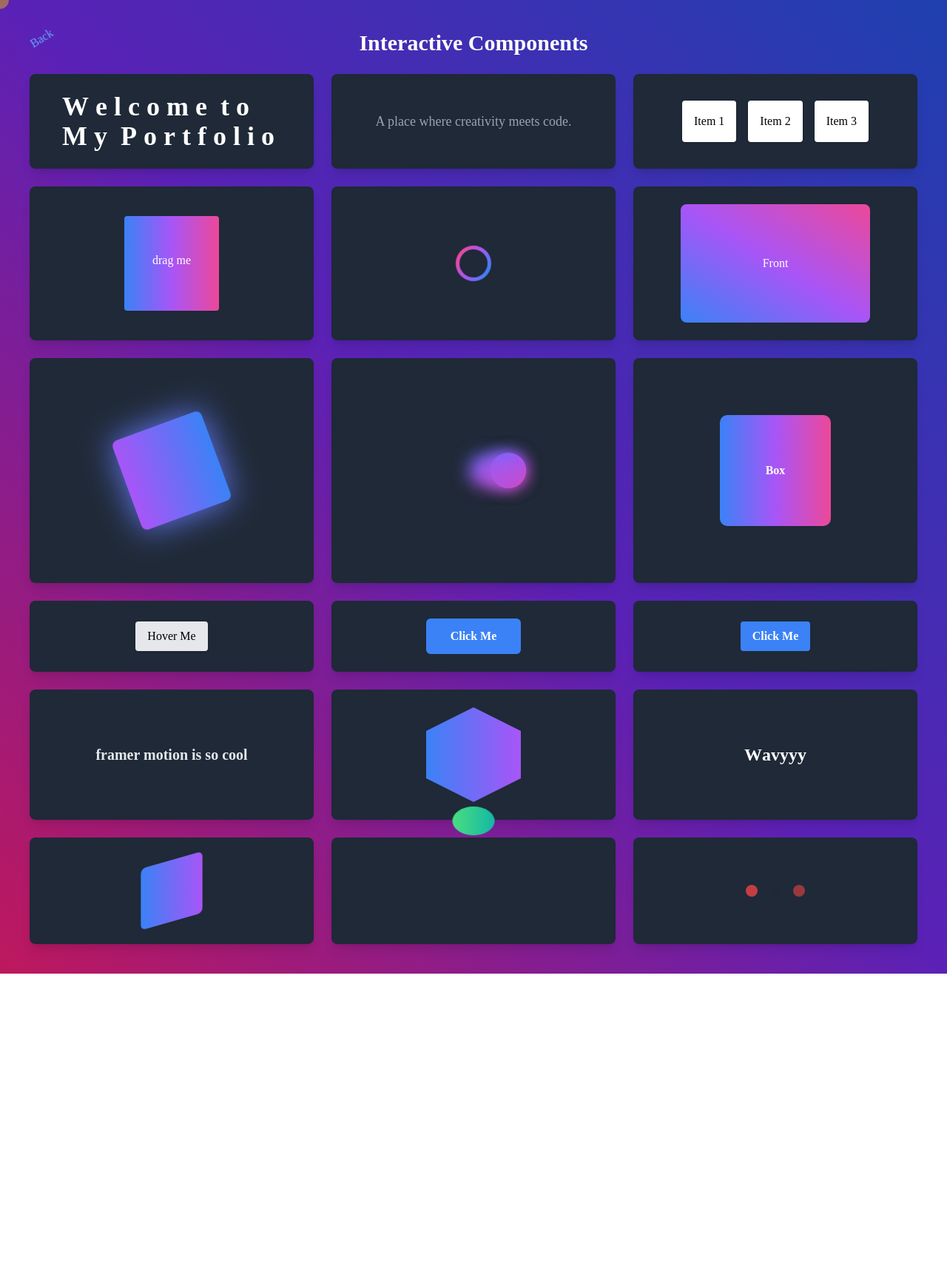
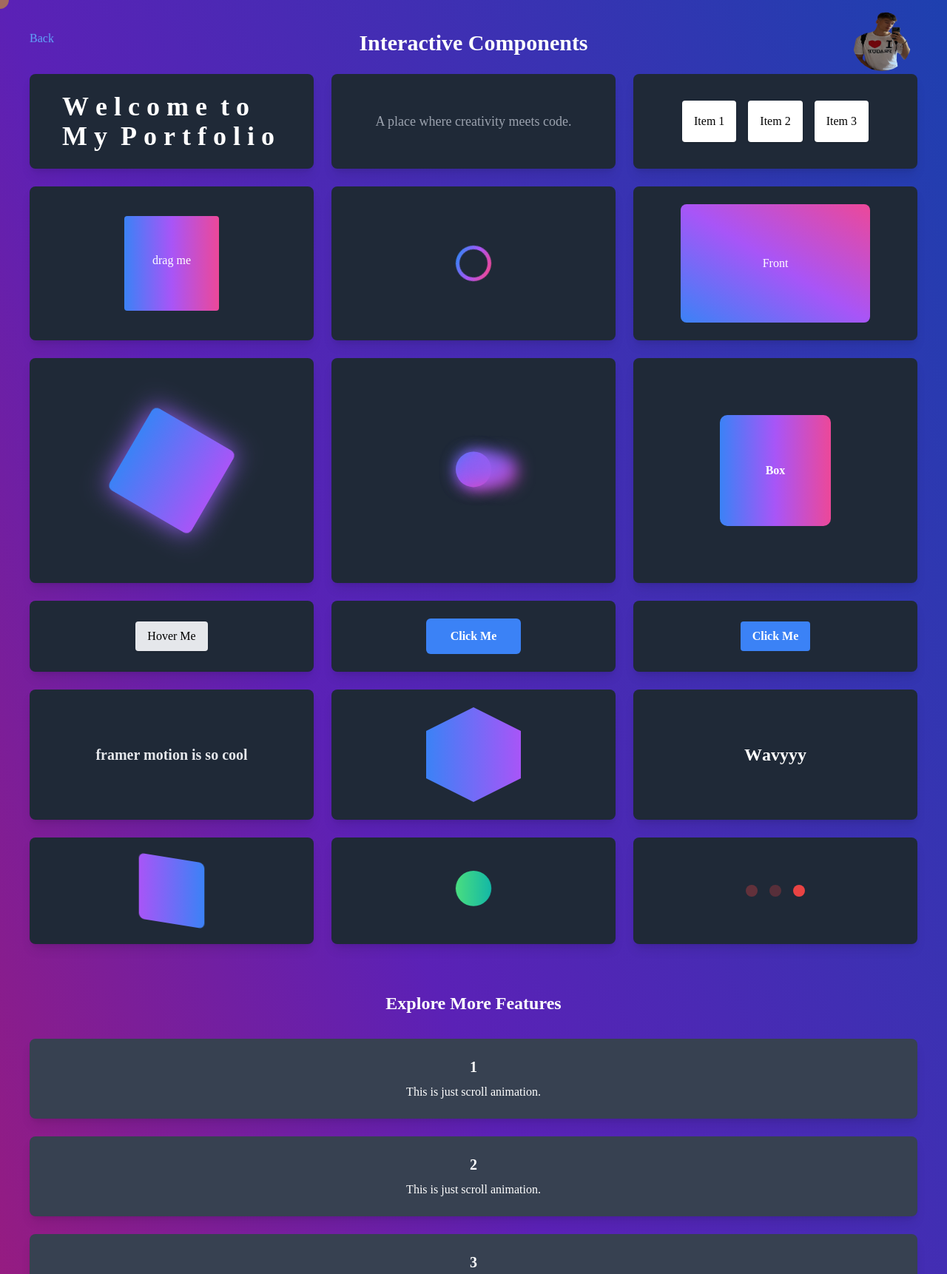
Before and after one commit to Dejnyyy/framer-motiont3, a Next.js app: page /projects in a window 1280 px wide. Shown: the top 1722 px of the page at 74% size. Before the commit the page ends 1316 px from the top, so only its background shows below. Built offline with nearby package versions, Linux system fonts and the light colour scheme.

Commit message:
pridal jsem sebe

```diff
--- a/src/pages/projects.tsx
+++ b/src/pages/projects.tsx
@@ -1,6 +1,6 @@
 import Link from "next/link";
 import { useState, useEffect } from "react";
-import { motion } from 'framer-motion';
+import { motion, useAnimation, useScroll } from 'framer-motion';
 import AnimatedHeading from './components/AnimatedHeading';
 import AnimatedButton from './components/AnimatedButton';
 import StaggeredList from './components/StaggeredList';
@@ -21,6 +21,34 @@ export default function Home() {
   const [cursorPosition, setCursorPosition] = useState({ x: 0, y: 0 });
   const [isMoving, setIsMoving] = useState(false);
   let inactivityTimer: NodeJS.Timeout;
+
+
+  const controls = useAnimation(); // Controls for the moving ball
+  const { scrollY, scrollYProgress } = useScroll(); // Hook for scroll position and progress
+  const [showImage, setShowImage] = useState(false); // State to toggle between ball and image
+
+  useEffect(() => {
+    // Subscribe to scrollY updates
+    const unsubscribe = scrollYProgress.on("change", (progress) => {
+      controls.start({
+        y: scrollY.get() / 3, // Update vertical position
+        x: progress > 0.5 ? -200 : 0, // Move ball to the right after halfway
+      });
+
+      // Change to image if scroll progress exceeds 70%
+      if (progress > 0.8) {
+        setShowImage(true);
+      } else {
+        setShowImage(false);
+      }
+    });
+
+    return () => {
+      // Clean up the subscription
+      unsubscribe();
+    };
+  }, [scrollY, scrollYProgress, controls]);
+
 
   useEffect(() => {
     const handleMouseMove = (event: MouseEvent) => {
@@ -124,6 +152,57 @@ export default function Home() {
           </div>
         ))}
       </div>
+     {/* Scrolling Section */}
+     <div className="mt-16">
+        <h2 className="text-2xl font-bold text-center mb-8">Explore More Features</h2>
+        {/* Conditional Rendering for Ball or Image */}
+        {!showImage ? (
+          <motion.div
+            className="fixed right-12 w-10 h-10 bg-green-500 rounded-full"
+            animate={controls}
+            style={{
+              top: "20px", // Explicitly set top position
+              // Default left position
+            }}
+            transition={{
+              type: "spring",
+              stiffness: 50,
+              damping: 10,
+            }}
+          />
+        ) : (
+          <motion.img
+            src="/dejny.png"
+            alt="Dynamic Image"
+            className="fixed w-20 h-20 top-4 right-12 rounded-full"
+            animate={controls}
+            transition={{
+              type: "spring",
+              stiffness: 50,
+              damping: 12,
+            }}
+          />
+        )}
+
+        {[...Array(5)].map((_, index) => (
+          <motion.div
+            key={index}
+            className="p-6 bg-gray-700 rounded-lg shadow-lg mb-6 text-center text-white"
+            initial={{ opacity: 0, y: 50 }}
+            whileInView={{ opacity: 1, y: 0 }}
+            exit={{ opacity: 0, y: -50 }} // Disappear on scroll out
+            viewport={{ amount: 0.2 }}
+            transition={{ duration: 0.8 }}
+          >
+            <h3 className="text-xl font-semibold"> {index + 1}</h3>
+            <p className="mt-2">
+              This is just scroll animation.
+            </p>
+          </motion.div>
+        ))}
+        <div className="h-screen"></div>
+      </div>
+
     </div>
   );
 }
```
